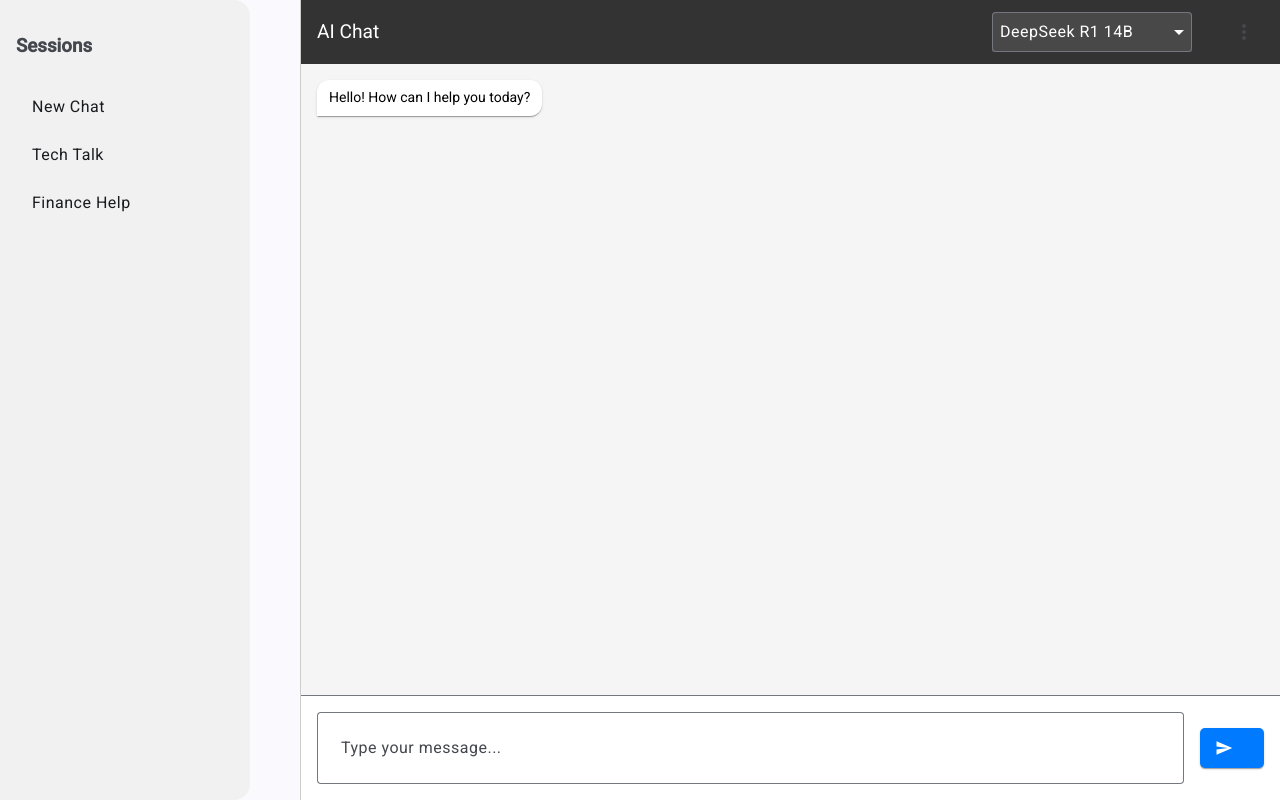
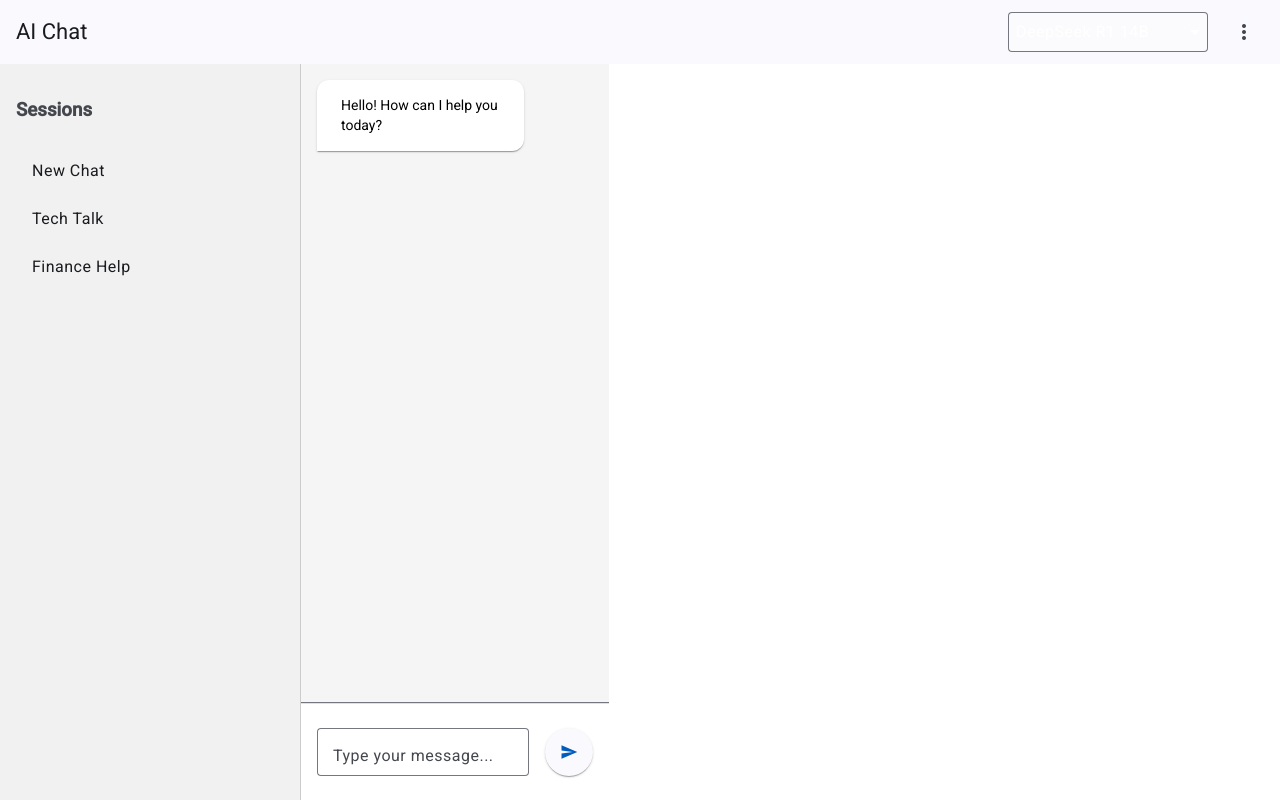
Before and after one commit to SanketBansod174/My_ChatGpt, an Angular app in the folder My-AI-Chat/: page / in a window 1280 px wide. Built offline with nearby package versions, Linux system fonts and the light colour scheme.

Commit message:
fixed layout issue

```diff
--- a/My-AI-Chat/src/app/app.component.css
+++ b/My-AI-Chat/src/app/app.component.css
@@ -6,34 +6,20 @@
     overflow: hidden;
 }
 
-.app-toolbar {
-    flex: 0 0 auto;
-    z-index: 2;
-    box-shadow: 0 2px 4px rgba(0, 0, 0, 0.1);
-}
-
 .main-content {
     display: flex;
     flex: 1;
     overflow: hidden;
-    position: relative;
 }
 
 app-chat-sidebar {
     width: 300px;
     border-right: 1px solid #ccc;
     background-color: #f9f9f9;
-    overflow-y: auto;
 }
 
 .chat-content {
     flex: 1;
     display: flex;
-    flex-direction: column;
     overflow: hidden;
-    position: relative;
 }
-
-.sidenav-container {
-    height: 100vh;
-}
--- a/My-AI-Chat/src/app/app.component.html
+++ b/My-AI-Chat/src/app/app.component.html
@@ -1,4 +1,5 @@
 <div class="app-container">
+    <app-toolbar></app-toolbar>
     <div class="main-content">
         <app-chat-sidebar></app-chat-sidebar>
         <div class="chat-content">
--- a/My-AI-Chat/src/app/features/chat-sidebar/chat-sidebar.component.css
+++ b/My-AI-Chat/src/app/features/chat-sidebar/chat-sidebar.component.css
@@ -1,9 +1,9 @@
 .sidebar-container {
-    height: 100vh;
+    height: 100%;
+    overflow-y: auto;
 }
 
 .sidebar {
-    width: 250px;
     padding: 1rem;
     background-color: #f1f1f1;
 }
--- a/My-AI-Chat/src/app/features/chat/chat.component.css
+++ b/My-AI-Chat/src/app/features/chat/chat.component.css
@@ -1,111 +1,8 @@
 .chat-container {
   display: flex;
   flex-direction: column;
-  height: 100vh;
+  height: 100%;
   background-color: #f5f5f5;
-}
-
-.chat-header {
-  display: flex;
-  align-items: center;
-  gap: 1rem;
-  background-color: #333;
-  color: #fff;
-  padding: 1rem;
-  font-size: 1.2rem;
-}
-
-.toolbar-spacer {
-  flex: 1 1 auto;
-}
-
-.chat-input {
-  display: flex;
-  padding: 1rem;
-  gap: 1rem;
-  align-items: center;
-  background-color: white;
-}
-
-.input-field {
-  flex: 1;
-  margin-bottom: -1.25em;
-  /* Compensate for mat-form-field padding */
-}
-
-.chat-input input {
-  flex: 1;
-  padding: 0.5rem;
-  font-size: 1rem;
-  border: 1px solid #aaa;
-  border-radius: 5px;
-  margin-right: 0.5rem;
-}
-
-.chat-input button {
-  padding: 0.5rem 1rem;
-  font-size: 1rem;
-  background-color: #007bff;
-  color: white;
-  border: none;
-  border-radius: 5px;
-}
-
-.menu-container {
-  position: relative;
-  display: inline-block;
-  float: right;
-}
-
-.menu-button {
-  background: transparent;
-  border: none;
-  font-size: 1.5rem;
-  cursor: pointer;
-  color: white;
-}
-
-.menu-dropdown {
-  position: absolute;
-  right: 0;
-  top: 100%;
-  background-color: white;
-  border: 1px solid #ccc;
-  box-shadow: 0 4px 6px rgba(0, 0, 0, 0.1);
-  z-index: 10;
-  min-width: 120px;
-  border-radius: 5px;
-}
-
-.menu-dropdown button {
-  display: inline-block;
-  /* This will be ignored */
-  /* Causes display to behave as block */
-  width: 100%;
-  padding: 0.5rem;
-  background: none;
-  border: none;
-  text-align: left;
-  cursor: pointer;
-}
-
-.menu-dropdown button:hover {
-  background-color: #f5f5f5;
-}
-
-select {
-  margin: 0.5rem;
-  padding: 0.4rem;
-  font-size: 0.9rem;
-  border-radius: 5px;
-}
-
-.loading-indicator {
-  align-self: center;
-  margin: 1rem;
-  font-style: italic;
-  color: #555;
-  padding: 0.5rem;
 }
 
 .chat-messages {
@@ -115,17 +12,61 @@ select {
   display: flex;
   flex-direction: column;
   gap: 1rem;
-  background-color: #f5f5f5;
+}
+
+.chat-input {
+  display: flex;
+  align-items: center;
+  padding: 1rem;
+  gap: 1rem;
+  background-color: white;
+  border-top: 1px solid #e0e0e0;
+  min-height: 64px;
+}
+
+:host ::ng-deep .chat-input .input-field {
+  flex: 1;
+  margin: 0;
+}
+
+:host ::ng-deep .chat-input .mat-mdc-form-field-wrapper {
+  padding: 0;
+  margin: 0;
+}
+
+:host ::ng-deep .chat-input .mat-mdc-text-field-wrapper {
+  height: 48px;
+}
+
+:host ::ng-deep .chat-input .mat-mdc-form-field-flex {
+  height: 48px;
+}
+
+:host ::ng-deep .chat-input .mat-mdc-form-field-subscript-wrapper {
+  display: none;
+}
+
+.chat-input button {
+  height: 48px;
+  min-width: 48px;
+  padding: 0;
+  border-radius: 24px;
+}
+
+.chat-input button mat-icon {
+  margin: 0;
 }
 
 .message-card {
   max-width: 75%;
+  padding: 8px 12px;
   margin: 0;
   word-wrap: break-word;
   transition: transform 0.2s, box-shadow 0.2s;
 }
 
 /* Remove default Material card padding */
+
 :host ::ng-deep .message-card .mat-mdc-card-content {
   padding: 8px 12px;
   margin: 0;
@@ -154,63 +95,3 @@ select {
   white-space: pre-wrap;
   margin: 0;
 }
-
-/* Material Select styling in toolbar */
-:host ::ng-deep .chat-header .mat-mdc-form-field {
-  width: 200px;
-  margin-right: 1rem;
-}
-
-:host ::ng-deep .chat-header .mat-mdc-text-field-wrapper {
-  background-color: rgba(255, 255, 255, 0.1);
-}
-
-:host ::ng-deep .chat-header .mat-mdc-form-field-flex {
-  padding-top: 0 !important;
-}
-
-:host ::ng-deep .chat-header .mat-mdc-select-value,
-:host ::ng-deep .chat-header .mat-mdc-select-arrow {
-  color: white;
-}
-
-:host ::ng-deep .chat-header .mat-mdc-form-field-underline {
-  display: none;
-}
-
-.chat-header mat-form-field {
-  width: 200px;
-  margin: 0 1rem;
-  font-size: 14px;
-}
-
-/* Reduce form field height */
-:host ::ng-deep .chat-header .mat-mdc-form-field-infix {
-  padding-top: 8px !important;
-  padding-bottom: 8px !important;
-  min-height: unset;
-}
-
-:host ::ng-deep .chat-header .mat-mdc-text-field-wrapper {
-  padding-left: 8px;
-  padding-right: 8px;
-}
-
-:host ::ng-deep .chat-header .mat-mdc-form-field-subscript-wrapper {
-  display: none;
-}
-
-/* Make sure the select maintains proper height */
-:host ::ng-deep .chat-header .mdc-text-field--outlined {
-  --mdc-outlined-text-field-container-height: 40px;
-}
-
-/* Style for the select dropdown panel */
-::ng-deep .dense-select-panel {
-  font-size: 14px !important;
-}
-
-::ng-deep .dense-select-panel .mat-mdc-option {
-  min-height: 35px !important;
-  padding: 8px 16px;
-}
--- a/My-AI-Chat/src/app/features/chat/chat.component.html
+++ b/My-AI-Chat/src/app/features/chat/chat.component.html
@@ -1,37 +1,14 @@
 <div class="chat-container">
-  <mat-toolbar color="primary" class="chat-header">
-    <span>AI Chat</span>
-    <span class="toolbar-spacer"></span> <mat-form-field appearance="outline" class="dense-select">
-      <mat-select [(ngModel)]="selectedModel" (selectionChange)="changeModel()" panelClass="dense-select-panel">
-        <mat-option *ngFor="let model of availableModels" [value]="model.id">
-          {{ model.name }}
-        </mat-option>
-      </mat-select>
-    </mat-form-field>
-    <button mat-icon-button [matMenuTriggerFor]="menu" aria-label="Menu">
-      <mat-icon>more_vert</mat-icon>
-    </button>
-    <mat-menu #menu="matMenu">
-      <button mat-menu-item (click)="clearChat()">
-        <mat-icon>delete</mat-icon>
-        <span>Clear Chat</span>
-      </button>
-    </mat-menu>
-  </mat-toolbar>
-
   <div class="chat-messages" #chatContainer>
     <mat-card *ngFor="let msg of messages" [ngClass]="msg.sender" class="message-card">
       <mat-card-content>
         <div class="message-content" [innerHTML]="msg.text | markdown"></div>
       </mat-card-content>
     </mat-card>
-
     <mat-progress-spinner *ngIf="isLoading" class="loading-indicator" mode="indeterminate" diameter="32">
     </mat-progress-spinner>
   </div>
-
   <mat-divider></mat-divider>
-
   <form class="chat-input" (submit)="sendMessage()">
     <mat-form-field appearance="outline" class="input-field">
       <input matInput [(ngModel)]="newMessage" name="message" placeholder="Type your message..." required>
```
